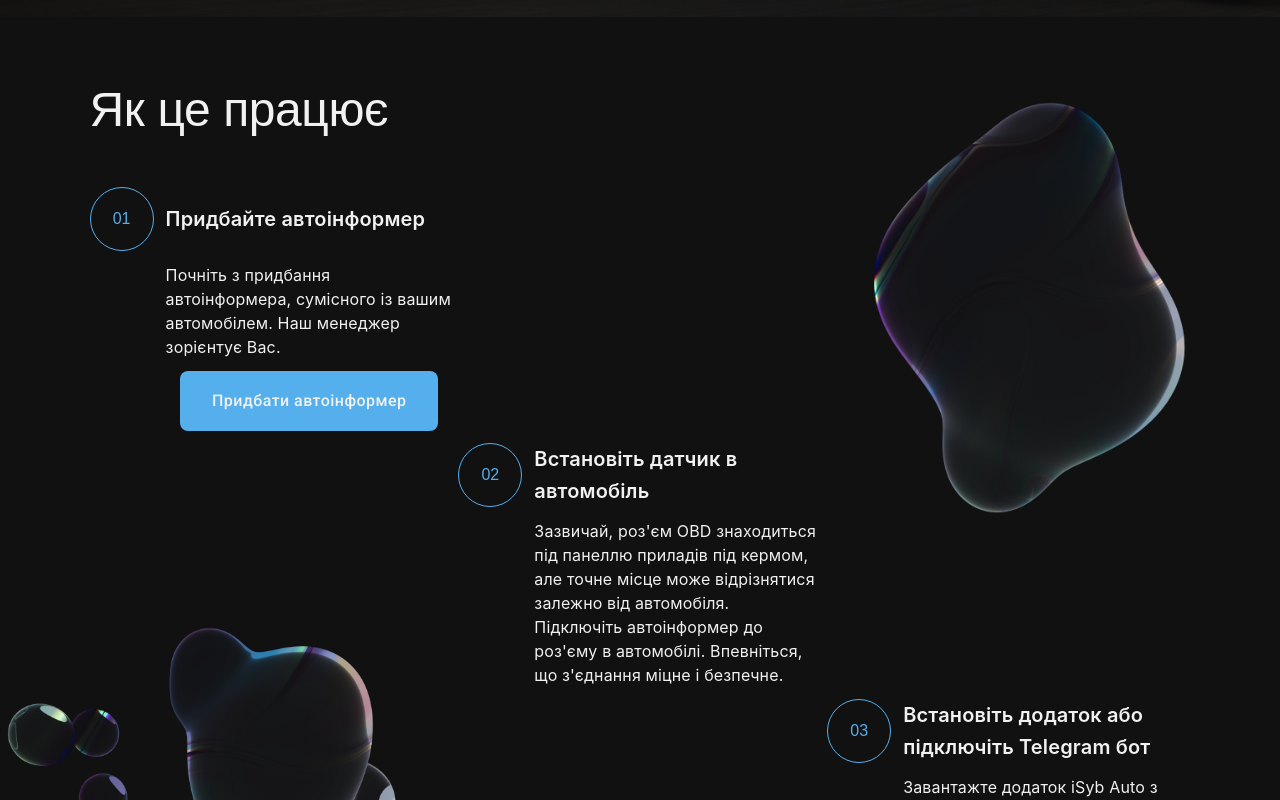
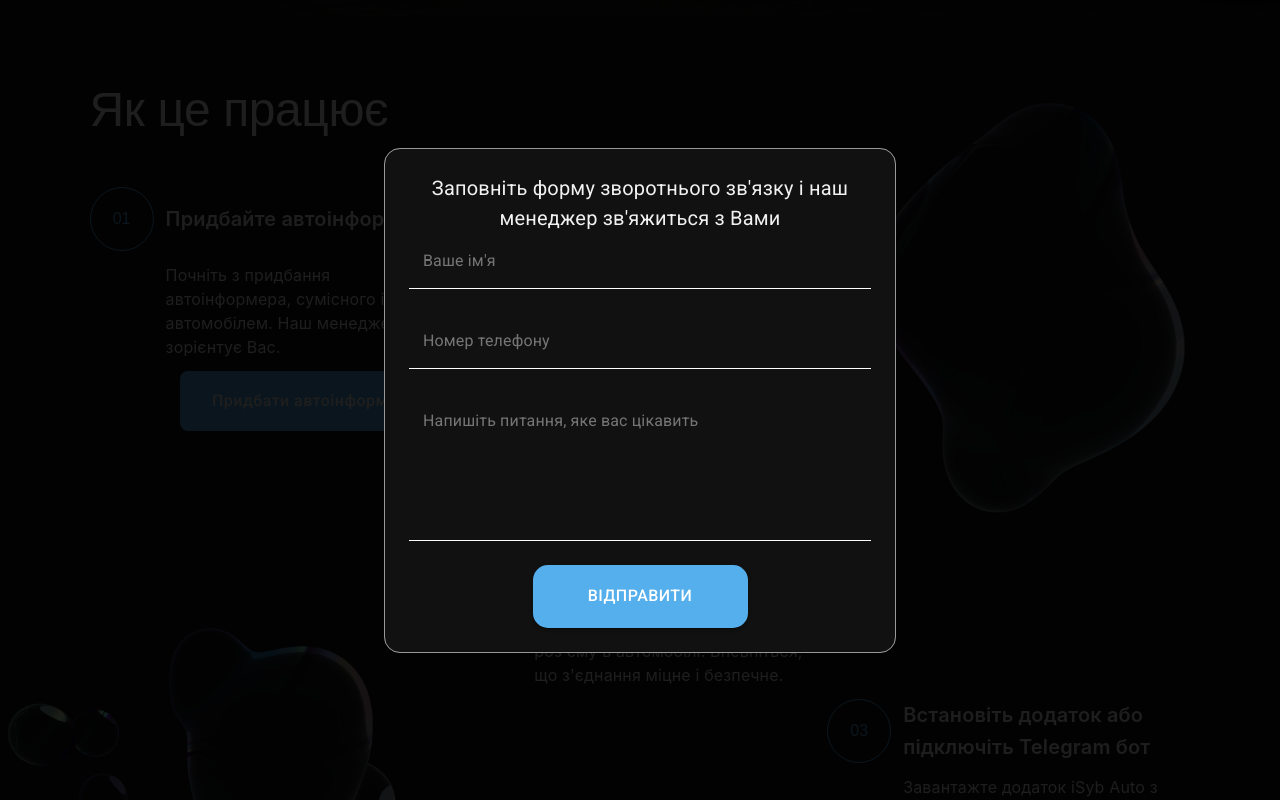
Before and after one commit to TM-OBD/obd_front, a React (Create React App) app in the folder frontend/: page / in a window 1280 px wide. Both pictures are taken after a click on the button "Придбати автоінформер". Shown: the part 888-1688 px from the top of the page. Built offline with nearby package versions, Linux system fonts and the light colour scheme; a web font is replaced by a local one.

Commit message:
OS-79: Create a modal window for feedback forms

```diff
--- a/frontend/src/components/Body/Body.js
+++ b/frontend/src/components/Body/Body.js
@@ -16,15 +16,26 @@ const Container = styled(Box)`
 
 // Компонент боди приложения
 function Body() {
+  const [open, setOpen] = React.useState(false);
+  const handleOpen = () => setOpen(true);
+  const handleClose = () => setOpen(false);
   return (
     <Container>
-            <TitleBlock/>
-            <HowItWorks/>
-				<Tariffs />
+      <TitleBlock
+        open={open}
+        handleOpen={handleOpen}
+        handleClose={handleClose}
+      />
+      <HowItWorks
+        open={open}
+        handleOpen={handleOpen}
+        handleClose={handleClose}
+      />
+      <Tariffs open={open} handleOpen={handleOpen} handleClose={handleClose} />
       <AboutUs />
-            <ReviewBlock/>
-            <ContactForm/>
-            <FAQ/>
+      <ReviewBlock />
+      <ContactForm />
+      <FAQ />
     </Container>
   );
 }
--- a/frontend/src/components/Body/HIW/HowItWorks.js
+++ b/frontend/src/components/Body/HIW/HowItWorks.js
@@ -7,6 +7,7 @@ import Button from "@mui/material/Button";
 import FirstBG from "../../../images/HowItWorks/FirstBG.png";
 import SecondBG from "../../../images/HowItWorks/SecondBG.png";
 import styled from "@emotion/styled";
+import ModalFeedBack from "../../../shared/ModalFeedBack";
 
 const StyledBgImg = styled(Box)``;
 
@@ -34,7 +35,7 @@ const StyledButton = styled(Button)`
   }
 `;
 
-function HowItWorks() {
+function HowItWorks({ open, handleOpen, handleClose }) {
   return (
     <Box // Контейнер
       id="HIW"
@@ -48,6 +49,10 @@ function HowItWorks() {
         marginTop: "64px",
       }}
     >
+      <ModalFeedBack
+        open={open}
+        handleClose={handleClose}
+      ></ModalFeedBack>
       <StyledBgImg // Пузыри слева
         sx={{
           position: "absolute",
@@ -232,6 +237,7 @@ function HowItWorks() {
                 {idx === 0 && (
                   <StyledButton
                     key={block.id + "Button"}
+                    onClick={handleOpen}
                     sx={{
                       fontSize: {
                         xl: "24px",
--- a/frontend/src/components/Body/Tarifs/Tariffs.js
+++ b/frontend/src/components/Body/Tarifs/Tariffs.js
@@ -3,40 +3,39 @@ import Box from "@mui/material/Box";
 import Grid from "@mui/material/Grid";
 import { Typography } from "@mui/material";
 import Button from "@mui/material/Button";
-import Card from '@mui/material/Card';
+import Card from "@mui/material/Card";
 import styled from "@emotion/styled";
-import Plus from '../../../images/Tariffs/plus.png';
+import Plus from "../../../images/Tariffs/plus.png";
 import { TariffsData } from "./TariffsData";
 import FirstBB from "../../../images/Tariffs/FirstBB.png";
 import SecondBB from "../../../images/Tariffs/SecondBB.png";
+import ModalFeedBack from "../../../shared/ModalFeedBack";
 
+const UlComponent = styled("ul")`
+  padding-left: 20px;
+`;
 
-const UlComponent = styled('ul')`
-  padding-left: 20px;
-`
-
-const LiComponent = styled('li')`
+const LiComponent = styled("li")`
   padding-top: 20px;
   font-family: "Inter, sans-serif";
   font-weight: 400;
-  font-size: ${props => props.theme.breakpoints.down('sm') ? "16px" : "14px"};
+  font-size: ${(props) =>
+    props.theme.breakpoints.down("sm") ? "16px" : "14px"};
   color: #f1f1f1;
-`
+`;
 
 const StyledButton = styled(Button)`
-
   z-index: 3;
   cursor: pointer;
 
   &:hover {
-    background-color: #0040FF !important;
+    background-color: #0040ff !important;
   }
-`
+`;
 
 const StyledBgImg = styled(Box)``;
 
-
-function Tariffs() {
+function Tariffs({ open, handleOpen, handleClose }) {
   return (
     <Box
       id="Tariffs"
@@ -52,12 +51,13 @@ function Tariffs() {
           md: "80px",
           sm: "80px",
           xs: "60px",
-          }
+        },
       }}
     >
+      <ModalFeedBack open={open} handleClose={handleClose}></ModalFeedBack>
       <Typography
         variant="h2"
-		  component='h2'
+        component="h2"
         sx={{
           display: "flex",
           width: "100%",
@@ -89,7 +89,7 @@ function Tariffs() {
             sm: "100%",
             xs: "100%",
           },
-			 top: '30%',
+          top: "30%",
           left: 0,
           backgroundImage: `url(${FirstBB})`,
           backgroundRepeat: "no-repeat",
@@ -130,11 +130,11 @@ function Tariffs() {
       <Grid
         container
         spacing={3}
-        paddingTop={{md: '50px', sx: '30px'}}
+        paddingTop={{ md: "50px", sx: "30px" }}
         sx={{
-              display: 'flex',
-				  justifyContent: 'center',
-				  flexWrap: 'wrap'
+          display: "flex",
+          justifyContent: "center",
+          flexWrap: "wrap",
         }}
         marginTop={0}
       >
@@ -146,35 +146,35 @@ function Tariffs() {
             sm={6}
             md={4}
             sx={{
-              display: 'flex',
-				  justifyContent: 'center',
+              display: "flex",
+              justifyContent: "center",
             }}
           >
             <Card
               sx={{
-					display: 'flex',
-				  justifyContent: 'center',
-                border: '1px solid',
+                display: "flex",
+                justifyContent: "center",
+                border: "1px solid",
                 borderColor: (theme) => theme.palette.primary.borderBlue,
-                borderRadius: '15px',
-                maxWidth: '376px',
-					 minWidth: '30%',
-                minHeight: '566px',
-                background: 'transparent',
-                padding: '30px',
-                flexDirection: 'column',
+                borderRadius: "15px",
+                maxWidth: "376px",
+                minWidth: "30%",
+                minHeight: "566px",
+                background: "transparent",
+                padding: "30px",
+                flexDirection: "column",
                 gap: 4,
-				    width: '100%',
+                width: "100%",
               }}
             >
               <Typography
                 fontFamily={"'Unbounded', sans-serif"}
-                fontWeight={'400'}
-                fontSize={{ md: "30px", sm: '26px', xs: '24px'}}
+                fontWeight={"400"}
+                fontSize={{ md: "30px", sm: "26px", xs: "24px" }}
                 color={(theme) => theme.palette.primary.borderBlue}
                 variant="h1"
-                display={'center'}
-                justifyContent={'center'}
+                display={"center"}
+                justifyContent={"center"}
               >
                 {item.title}
               </Typography>
@@ -183,73 +183,88 @@ function Tariffs() {
                   <Typography
                     variant="h3"
                     fontFamily={"Inter, sans-serif"}
-                    fontWeight={'400'}
+                    fontWeight={"400"}
                     fontSize={"18px"}
                     color={(theme) => theme.palette.primary.main}
-                    display={'center'}
-                    justifyContent={'center'}
+                    display={"center"}
+                    justifyContent={"center"}
                   >
                     {item.subtitle}
                   </Typography>
                   <img
                     style={{
-                      display: 'block',
-                      margin: 'auto'
+                      display: "block",
+                      margin: "auto",
                     }}
                     alt="Plus"
                     loading="lazy"
                     src={Plus}
                   />
                 </>
-              ) : ''}
+              ) : (
+                ""
+              )}
               <UlComponent>
-                {item.text && item.text.map((line, index) => (
-                  <LiComponent
-                    key={index}
+                {item.text &&
+                  item.text.map((line, index) => (
+                    <LiComponent key={index}>
+                      {line.includes("безкоштовно")
+                        ? line.split(" ").map((word, wordIndex) =>
+                            word === "безкоштовно" ? (
+                              <span
+                                key={wordIndex}
+                                style={{ color: "#54AFEC" }}
                               >
-                    {line.includes('безкоштовно') ? (
-                      line.split(' ').map((word, wordIndex) => (
-                        word === 'безкоштовно' ? (
-                          <span key={wordIndex} style={{ color: '#54AFEC' }}>{word} </span>
+                                {word}{" "}
+                              </span>
                             ) : (
                               <span key={wordIndex}>{word} </span>
                             )
-                      ))
-                    ) : (
-                      line
-                    )}
+                          )
+                        : line}
                     </LiComponent>
                   ))}
               </UlComponent>
-              <div style={{ marginTop: 'auto' }}>
+              <div style={{ marginTop: "auto" }}>
                 <Typography
                   variant="h6"
                   fontFamily={"Unbounded, sans-serif"}
                   fontWeight={"400"}
-                  fontSize={{ md: "30px", sm: '24px', xs: '20px'}}
+                  fontSize={{ md: "30px", sm: "24px", xs: "20px" }}
                   sx={{
                     color: (theme) => theme.palette.primary.main,
-                    display: 'flex',
-                    justifyContent: 'center'
+                    display: "flex",
+                    justifyContent: "center",
                   }}
                 >
                   {item.price}
                 </Typography>
                 <StyledButton
                   variant="contained"
+                  onClick={handleOpen}
                   sx={{
                     borderRadius: "15px",
-                    padding: { lg: "24px 50px", md: "24px 50px", sm: "24px 50px", xs: "16px 30px"},
+                    padding: {
+                      lg: "24px 50px",
+                      md: "24px 50px",
+                      sm: "24px 50px",
+                      xs: "16px 30px",
+                    },
                     maxWidth: "316px",
-						  width: '100%',
+                    width: "100%",
                     height: "63px",
                     background: (theme) => theme.palette.primary.blue.light,
                     fontFamily: "Inter, sans-serif",
                     fontWeight: "700",
-                    fontSize: { lg: '16px', md: '16px', sm: '14px', xs: '12px'},
+                    fontSize: {
+                      lg: "16px",
+                      md: "16px",
+                      sm: "14px",
+                      xs: "12px",
+                    },
                     color: (theme) => theme.palette.primary.main,
-                    marginTop: '30px',
-                    alignSelf: 'center',
+                    marginTop: "30px",
+                    alignSelf: "center",
                   }}
                 >
                   Придбати тариф
--- a/frontend/src/components/Body/TitleBlock.js
+++ b/frontend/src/components/Body/TitleBlock.js
@@ -8,6 +8,7 @@ import Background from "../../images/Main/Background.png";
 import BackgroundMob from "../../images/Main/Background-car-mobile.jpg";
 import "../../index.css";
 import styled from "@emotion/styled";
+import ModalFeedBack from "../../shared/ModalFeedBack";
 
 const Container = styled(Box)``;
 
@@ -72,7 +73,7 @@ const StyledButton = styled(Button)`
   }
 `;
 
-function TitleBlock() {
+function TitleBlock({ open, handleOpen, handleClose }) {
   return (
     <Container
       sx={{
@@ -87,6 +88,10 @@ function TitleBlock() {
         // overflow: "hidden",
       }}
     >
+      <ModalFeedBack
+        open={open}
+        handleClose={handleClose}
+      ></ModalFeedBack>
       <CarBackgroundImg src={Background} alt="background"></CarBackgroundImg>
       <CarImage src={Car} alt="car"></CarImage>
       <Box
@@ -247,6 +252,7 @@ function TitleBlock() {
           >
             <StyledButton
               variant="contained"
+              onClick={handleOpen}
               sx={{
                 cursor: "pointer",
                 borderRadius: { lg: "15px", md: "10px", sm: "10px", xs: "8px" },
--- a/frontend/src/components/Header.js
+++ b/frontend/src/components/Header.js
@@ -31,7 +31,7 @@ const MUIBox = styled(Box)`
   top: 0;
 `;
 
-const StyledMenuItem = styled(MenuItem)`
+const StyledMenuItem = styled(Link)`
   &:hover {
     color: #54afec;
   }
@@ -88,9 +88,15 @@ function Header() {
                   }}
                   open={Boolean(anchorElNav)}
                   onClose={handleCloseNavMenu}
+                  sx={{
+                    ".css-3dzjca-MuiPaper-root-MuiPopover-paper-MuiMenu-paper": {
+                      backgroundColor: theme.palette.primary.black.light,
+                      padding: "8px",
+                    }
+                  }}
                 >
                   {sectionsData.map((sc) => (
-                    <StyledMenuItem key={sc.id} onClick={handleCloseNavMenu}>
+                    <StyledMenuItem href={sc.href} key={sc.id} onClick={handleCloseNavMenu}>
                       <Typography textAlign="center">{sc.title}</Typography>
                     </StyledMenuItem>
                   ))}
--- /dev/null
+++ b/frontend/src/shared/ModalFeedBack.js
@@ -0,0 +1,175 @@
+import styled from "@emotion/styled";
+import { Button, Modal, TextField, Typography } from "@mui/material";
+import { Box } from "@mui/system";
+import { useForm } from "react-hook-form";
+import { sendContact } from "../services/Fetches";
+
+const StyledForm = styled("form")`
+  display: flex;
+  flex-direction: column;
+  justify-content: center;
+  align-items: center;
+  width: 100%;
+  gap: 24px;
+`;
+
+const StyledTextField = styled(TextField)`
+  width: 100%;
+  .MuiOutlinedInput-root {
+    fieldset {
+      border-color: white;
+      border-width: 0 0 1px 0;
+      border-radius: 0;
+    }
+
+    &:hover fieldset {
+      border-color: white;
+    }
+
+    &.Mui-focused fieldset {
+      border-width: 0 0 1px 0;
+    }
+  }
+
+  .MuiInputBase-input {
+    color: white;
+  }
+
+  @media (max-width: 750px) {
+    display: flex;
+
+    .MuiInputBase-input {
+      width: 100%;
+    }
+  }
+`;
+
+const StyledButton = styled(Button)`
+  background: #54afec;
+  display: flex;
+  justify-content: center;
+  align-items: center;
+  font-size: 16px;
+  width: 215px;
+  height: 63px;
+  padding: 24px 50px 24px 50px;
+  border-radius: 15px;
+  color: white;
+  &:hover {
+    background: #0040ff;
+  }
+  &:active {
+    background: #001f7a;
+  }
+
+  @media (max-width: 600px) {
+    padding: 20px 32px;
+    width: auto;
+  }
+`;
+
+const ModalFeedBack = ({ open, handleClose }) => {
+  const {
+    register,
+    handleSubmit,
+    formState: { errors },
+    setValue,
+  } = useForm();
+  const onSubmit = async (data) => {
+    try {
+      const token = "your_token_value";
+      const feedbackSourceIP = "your_ip_address";
+      const { message } = await sendContact(data, token, feedbackSourceIP);
+      alert(message);
+      setValue("name", "");
+      setValue("phone", "");
+      setValue("question", "");
+    } catch (error) {
+      console.error("Error sending form data:", error);
+      alert("Failed to send feedback");
+    }
+  };
+  return (
+    <Modal
+      open={open}
+      onClose={handleClose}
+      aria-labelledby="modal-modal-title"
+      aria-describedby="modal-modal-description"
+      sx={{
+        display: "flex",
+        justifyContent: "center",
+        alignItems: "center",
+      }}
+    >
+      <Box
+        sx={{
+          display: "flex",
+          flexDirection: "column",
+          justifyContent: "center",
+          alignItems: "center",
+          width: "40%",
+          // height: "80vh",
+          border: (theme) => `1px solid ${theme.palette.primary.grey.light}`,
+          borderRadius: "16px",
+          backgroundColor: (theme) => theme.palette.primary.mainBg,
+          padding: "24px",
+        }}
+      >
+        <Typography
+          sx={{
+            width: "100%",
+            textAlign: "center",
+            color: (theme) => theme.palette.primary.main,
+            zIndex: 4,
+            fontSize: {
+              xl: "30px",
+              lg: "20px",
+              md: "18px",
+              sm: "24px",
+              xs: "14px",
+            },
+          }}
+        >
+          Заповніть форму зворотнього зв'язку і наш менеджер зв'яжиться з Вами
+        </Typography>
+        <StyledForm onSubmit={handleSubmit(onSubmit)}>
+          <StyledTextField
+            {...register("name", { required: true })}
+            placeholder="Ваше ім'я"
+            variant="outlined"
+            error={!!errors.name}
+            helperText={errors.name && "Це поле є обов'язковим"}
+          />
+          <StyledTextField
+            {...register("phone", {
+              required: "Це поле є обов'язковим",
+              pattern: {
+                value: /^(?:\+?38)?(?:0\d{9})$/,
+                message: "Введіть дійсний номер телефону",
+              },
+            })}
+            placeholder="Номер телефону"
+            variant="outlined"
+            error={!!errors.phone}
+            helperText={errors.phone && errors.phone.message}
+          />
+          <StyledTextField
+            style={{ borderWidth: "1px 0 1px 0" }}
+            {...register("question", { required: true })}
+            placeholder="Напишіть питання, яке вас цікавить"
+            variant="outlined"
+            error={!!errors.question}
+            multiline
+            minRows={5}
+            helperText={errors.question && "Це поле є обов'язковим"}
+          />
+          <StyledButton variant="contained" type="submit">
+            Відправити
+          </StyledButton>
+        </StyledForm>
+      </Box>
+    </Modal>
+  );
+};
+
+export default ModalFeedBack;
```
Also changed, not shown: frontend/src/components/Body/ContactForm.js (+44 -39 lines). Lines whose indentation alone changed are shown as unchanged.
